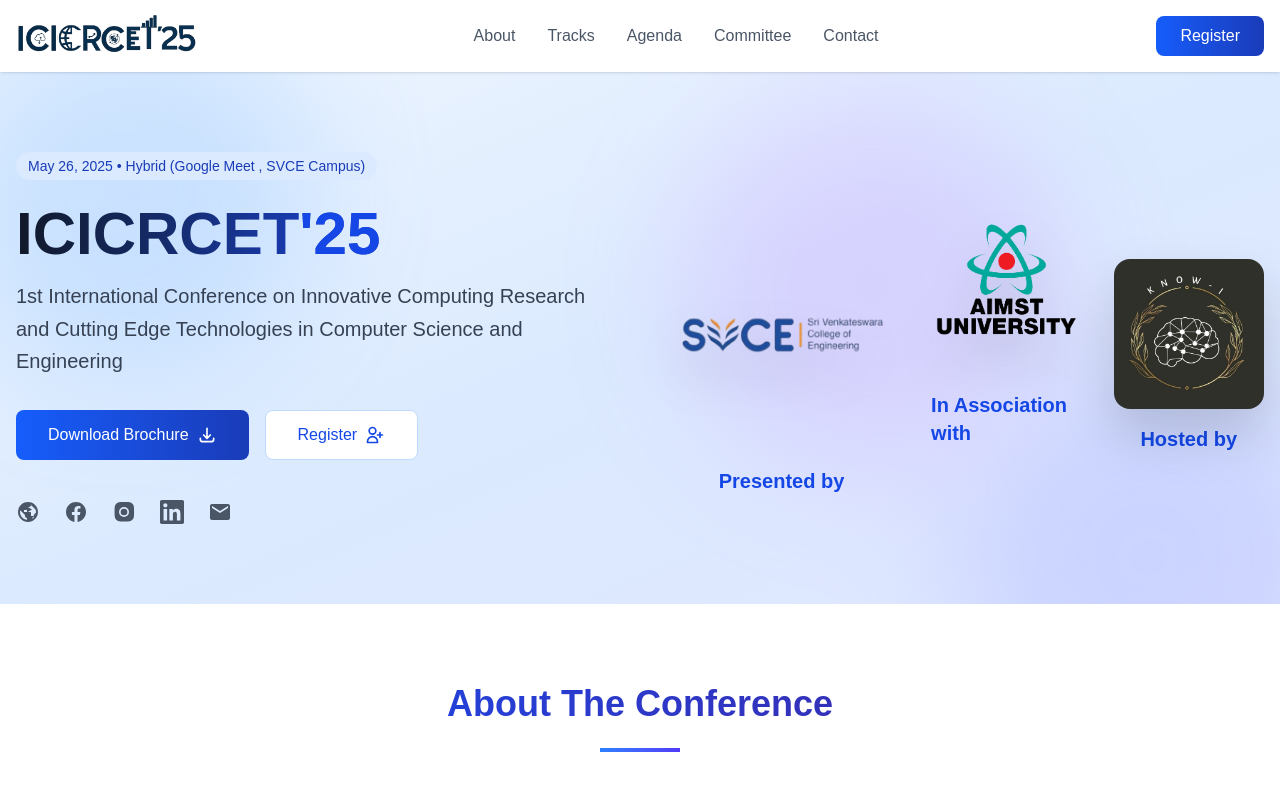
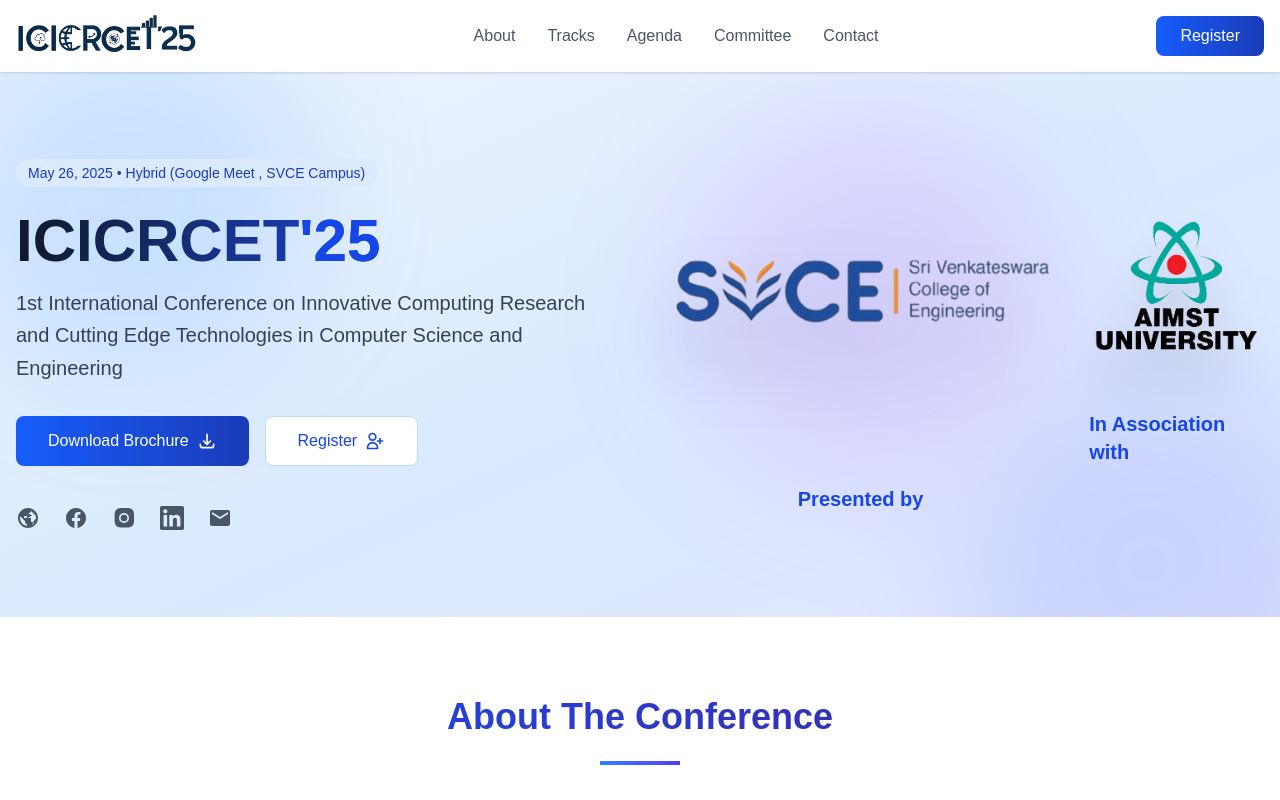
Before and after one commit to kartheesan05/ncic, a Next.js app: page / in a window 1280 px wide. Shown: the top 800 px of the page. Built offline with nearby package versions, Linux system fonts and the light colour scheme.

Commit message:
removed knowi logo

```diff
--- a/src/app/page.jsx
+++ b/src/app/page.jsx
@@ -280,17 +280,17 @@
               >
                 <div className="flex items-center gap-8 pb-6">
                   {/* SVCE Logo */}
-                  <div className="flex flex-col items-center mt-15">
+                  <div className="flex flex-col items-center pr-15 pl-15">
                     <Image
                       src="/svce.png"
                       alt="Presented by SVCE"
-                      width={1000}
-                      height={1000}
-                      className="w-full max-w-full drop-shadow-2xl"
+                      width={2000}
+                      height={2000}
+                      className="w-full max-w-[200%] h-auto scale-160 drop-shadow-2xl"
                       priority
                     />
                     <motion.p
-                      className="text-xl font-semibold text-blue-700 mt-4"
+                      className="text-xl font-semibold text-blue-700 pt-15"
                       initial={{ opacity: 0 }}
                       animate={{ opacity: 1 }}
                       transition={{ delay: 0.5 }}
@@ -320,7 +320,7 @@
                   </div>
 
                   {/* Know-I Logo */}
-                  <div className="flex flex-col items-center mt-15">
+                  {/* <div className="flex flex-col items-center mt-15">
                     <Image
                       src="/knowi.png"
                       alt="Hosted by Know-I"
@@ -337,7 +337,7 @@
                     >
                       Hosted by
                     </motion.p>
-                  </div>
+                  </div> */}
                 </div>
               </motion.div>
             </div>
```
